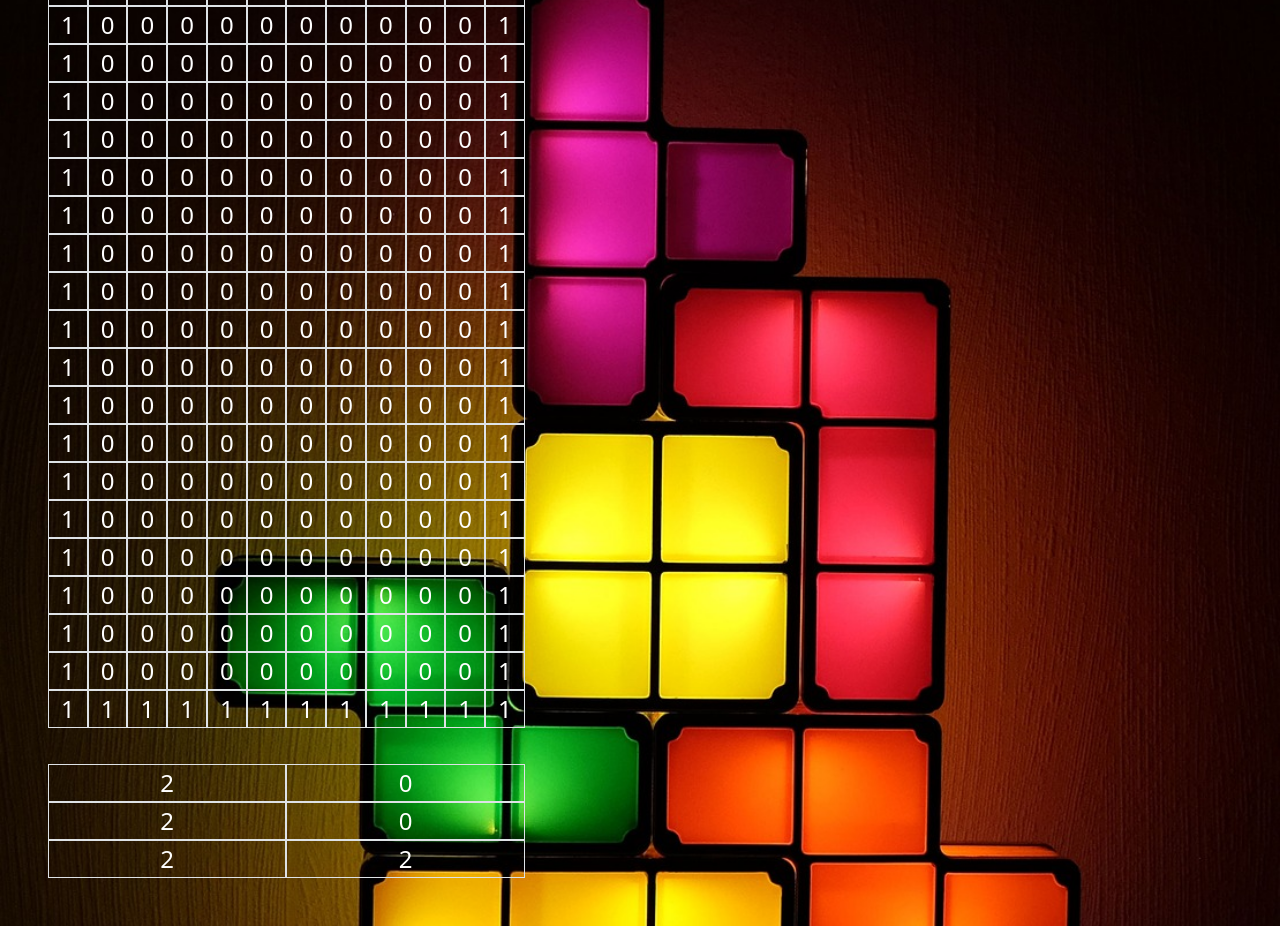
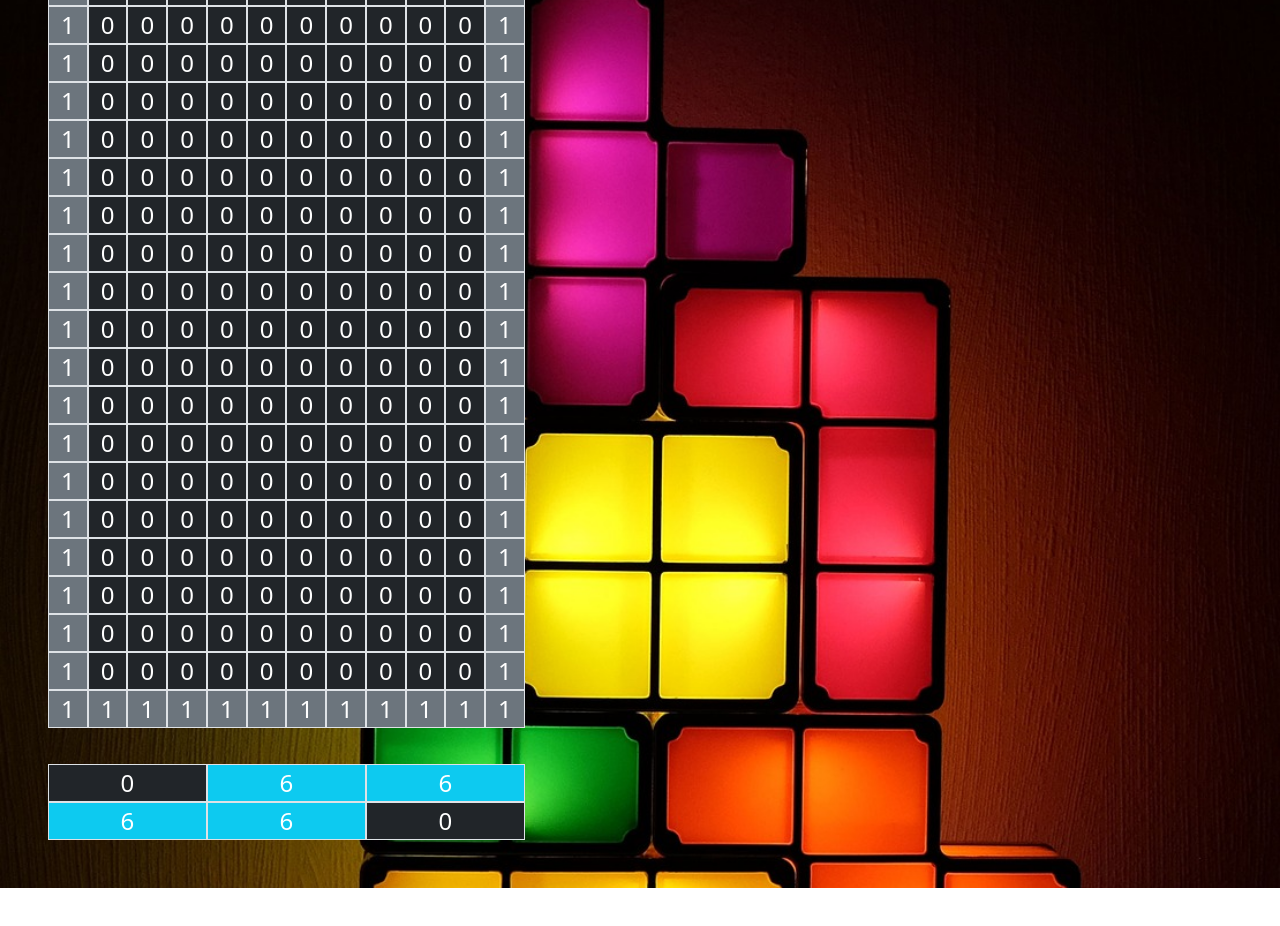
Before and after one commit to KevinJHP19/ProjectoTetris, a React (Vite) app: page /Juego in a window 1280 px wide. Shown: the part 180-1106 px from the top of the page. After the commit the page ends 1068 px from the top, so only its background shows below. Built offline with nearby package versions, Linux system fonts and the light colour scheme.

Commit message:
Función colorPieza()

```diff
--- a/src/components/Juego.jsx
+++ b/src/components/Juego.jsx
@@ -14,7 +14,7 @@ export default function  Juego(){
 
             <Panel modelos={arrayCasillas} />
             <br></br>
-            <Pieza modelos={modelos.piezas[0].matriz[0]} />
+            <Pieza modelos={modelos.piezas[4].matriz[0]} />
             </div>
 
 
--- a/src/components/Pieza.jsx
+++ b/src/components/Pieza.jsx
@@ -1,4 +1,5 @@
 import React from 'react';
+import colorPieza from '../lib/colorPieza';
 export default function Panel({ modelos }) {
 
 
@@ -8,7 +9,7 @@ export default function Panel({ modelos }) {
             {modelos.map((fila, filaIndex) => (
                 <div key={filaIndex} className='row'>
                     {fila.map((celda, celdaIndex) => (
-                        <div key={celdaIndex} className='col border'>
+                        <div key={celdaIndex} className={`col border ${colorPieza(celda)}`}>
                             {celda}
                         </div>
                     ))}
--- a/src/components/panel.jsx
+++ b/src/components/panel.jsx
@@ -1,4 +1,5 @@
 import React from 'react';
+import colorPieza from '../lib/colorPieza';
 export default function Panel({ modelos }) {
 
 
@@ -8,7 +9,7 @@ export default function Panel({ modelos }) {
             {modelos.map((fila, filaIndex) => (
                 <div key={filaIndex} className='row'>
                     {fila.map((celda, celdaIndex) => (
-                        <div key={celdaIndex} className='col border'>
+                        <div key={celdaIndex} className={`col border ${colorPieza(celda)}`}>
                             {celda}
                         </div>
                     ))}
--- /dev/null
+++ b/src/lib/colorPieza.js
@@ -0,0 +1,37 @@
+export default function colorPieza(pieza){
+
+    switch(pieza){
+        case 1: {
+
+            return 'bg-secondary'
+        }
+        case 2: {
+            return 'bg-primary'
+        }
+        case 3:{
+            return 'bg-danger'
+        }
+        case 4:{
+            return 'bg-warning'
+        }
+        case 5:{
+            return 'bg-success'
+        }
+        case 6:{
+            return 'bg-info'
+        }
+        case 7:{
+            return 'bg-light'
+        }
+        case 8:{
+            return 'bg-info-subtle'
+        }
+        default:{
+            return 'bg-dark'
+        }
+
+    }
+
+
+
+}
```
